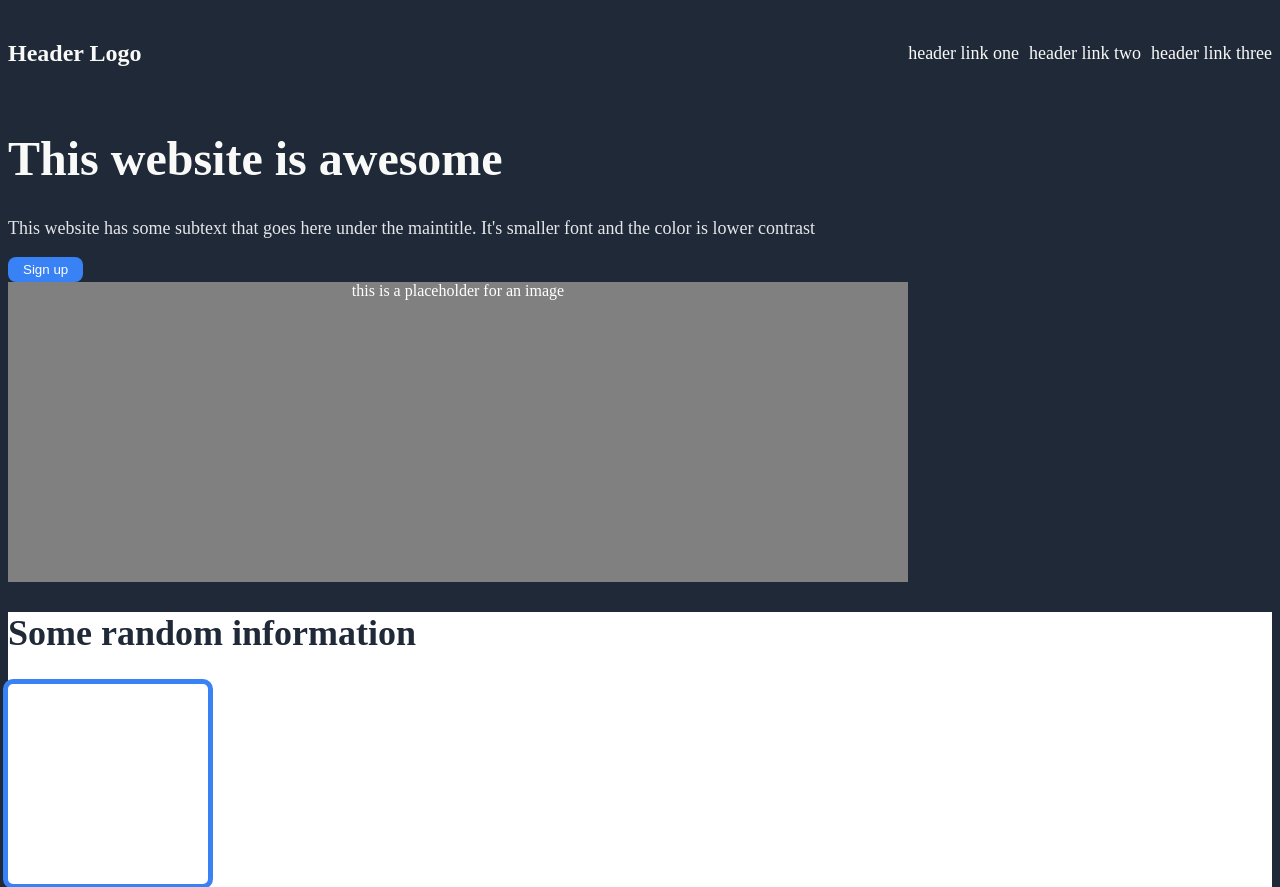
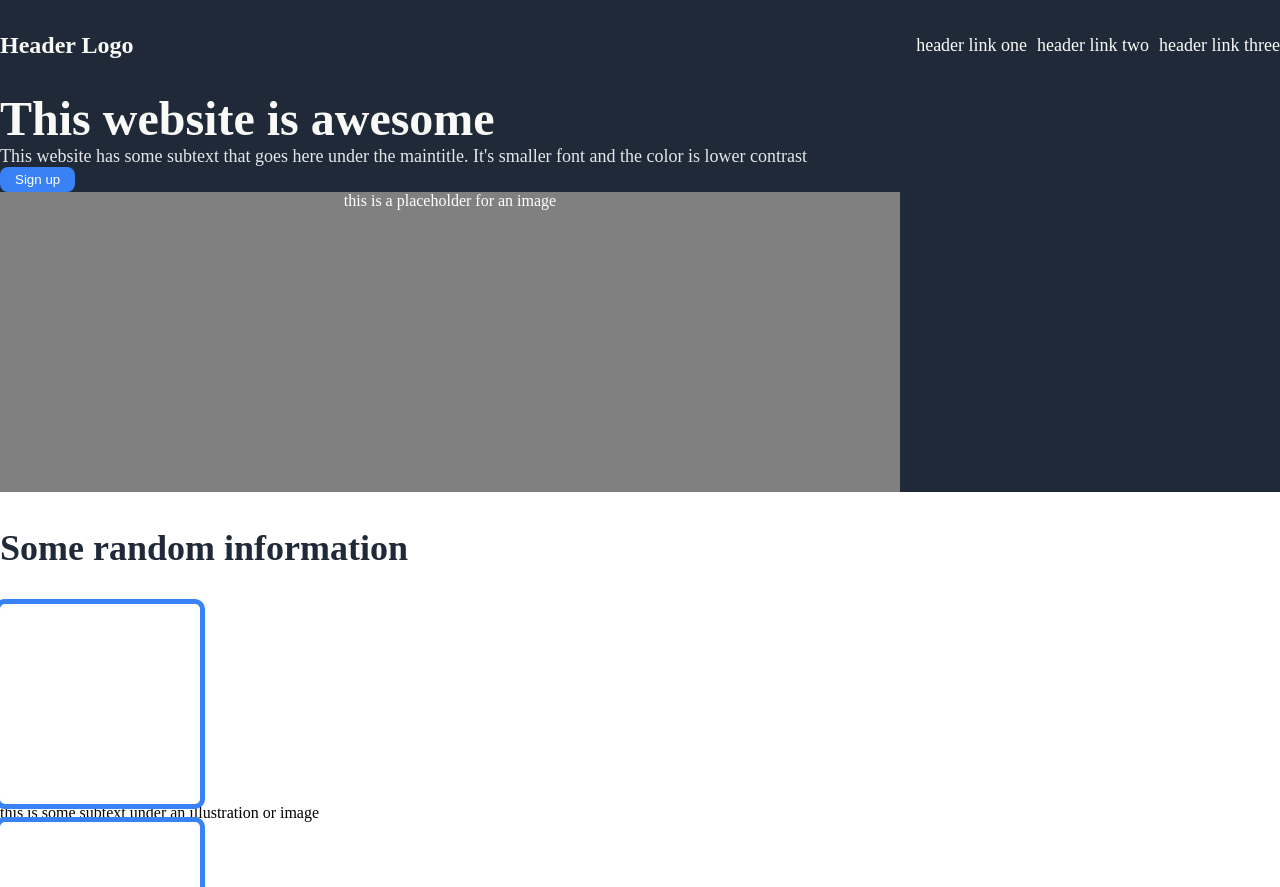
Before and after one commit to falk234/odin_landing_page, a plain HTML site: page index.html in a window 1280 px wide. Shown: the top 887 px of the page. Drawn offline with Linux system fonts and the light colour scheme.

Commit message:
Fix background color for all sections
Remove margin from html, headings and paragraphs

```diff
--- a/styles.css
+++ b/styles.css
@@ -1,4 +1,13 @@
 body{
+    background-color: aqua;
+    margin: 0;
+}
+
+.header{
+    background-color: #1F2937;
+}
+
+.headline{
     background-color: #1F2937;
 }
 
@@ -21,6 +30,7 @@ body{
 .headline_left > h1{
     font-size: 48px;
     color: #F9FAF8;
+    margin: 0;
 }
 
 .header-links,
@@ -60,11 +70,14 @@ h2{
     font-size: 36px;
     font-weight: 900;
     color: #1F2937;
+    margin: 0;
+    padding: 35px 0;
 }
 
 h3,
 .footer{
     color: white;
+    background-color: #1F2937;
 }
 
 .picture{
@@ -88,6 +101,8 @@ h3,
     display: flex;
     justify-content: flex-end;
     gap: 10px;
+    margin: 0;
+    padding: 0;
 }
 
 .header-links a{
@@ -100,3 +115,8 @@ h3,
     align-items: center;
     justify-content: space-between;
 }
+
+p,
+h3{
+    margin: 0;
+}
```
